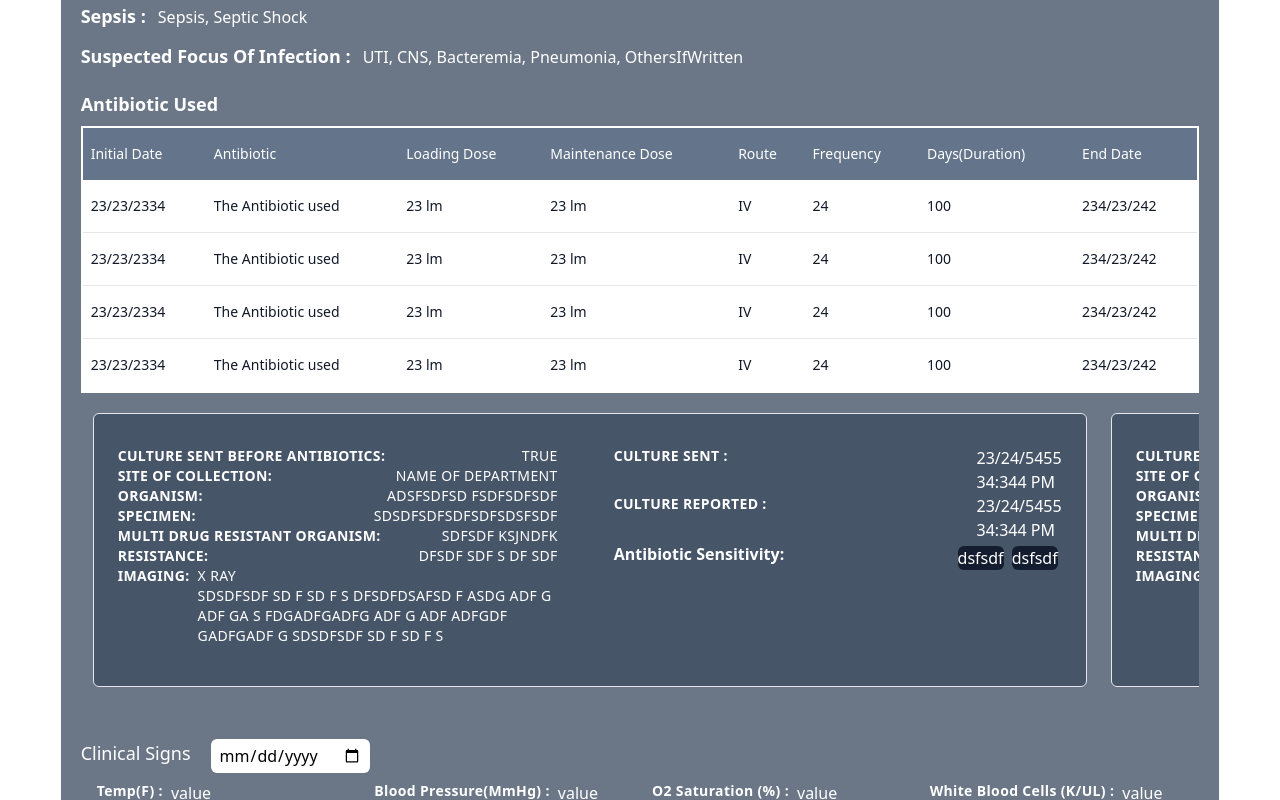
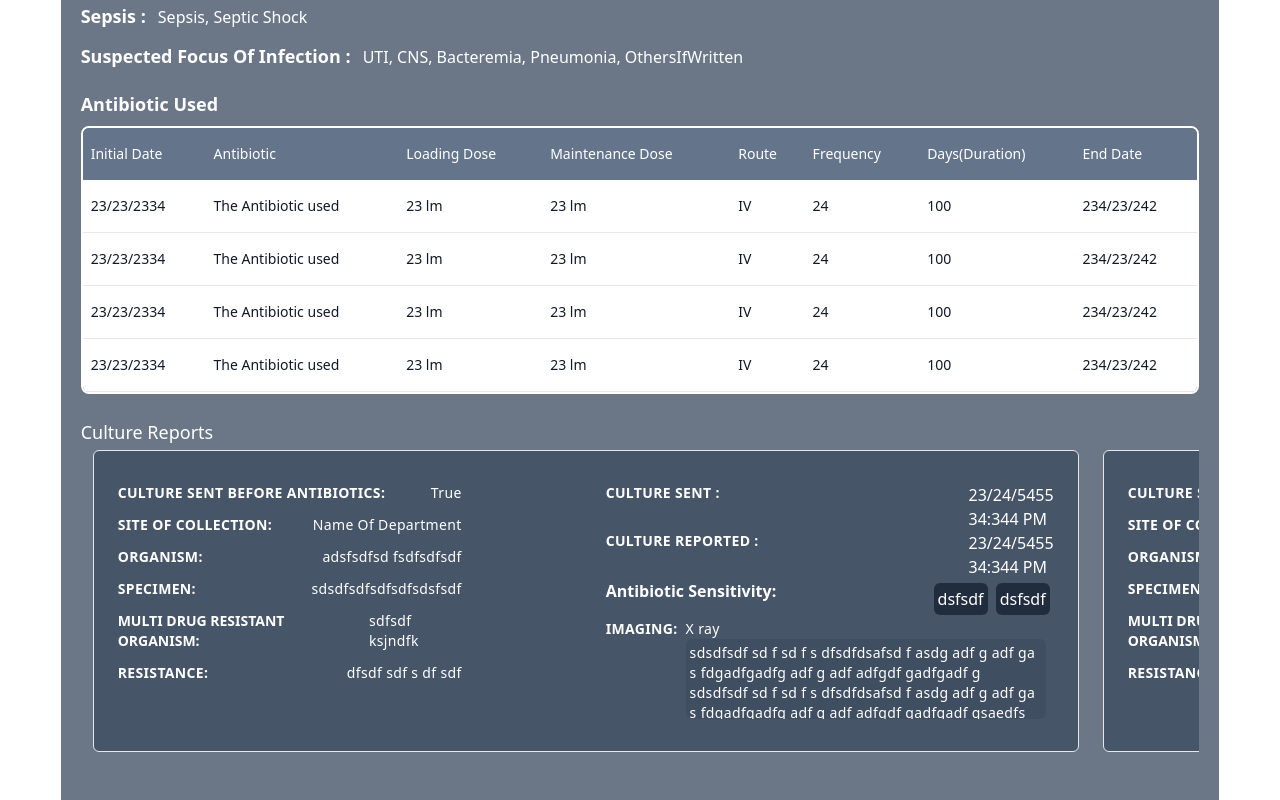
Before and after one commit to anshuman-8/antibiotic-stewardship-site, a Next.js app: page /analysis in a window 1280 px wide. Shown: the part 860-1660 px from the top of the page. Built offline with nearby package versions, Linux system fonts and the light colour scheme.

Commit message:
cultureReport:design change

```diff
--- a/components/ReviewComponents/AntibioticUsed.tsx
+++ b/components/ReviewComponents/AntibioticUsed.tsx
@@ -5,8 +5,8 @@ export default function AntibioticUsed() {
     <div className="flex flex-col">
       <div className="text-lg text-white font-semibold">Antibiotic Used</div>
       <div className="overflow-x-auto sm:-mx-6 lg:-mx-8 py-2 inline-block min-w-full sm:px-2 lg:px-8">
-        <div className="overflow-auto">
-          <table className="min-w-full border-2 border-white rounded-lg">
+        <div className="overflow-auto border-2 border-white rounded-lg">
+          <table className="min-w-full  border-collapse">
             <thead className="bg-slate-500 text-white">
               <tr>
                 <th
--- a/components/ReviewComponents/CultureReports.tsx
+++ b/components/ReviewComponents/CultureReports.tsx
@@ -12,15 +12,15 @@ export default function CultureReports(props: proptype) {
 
   return (
     <div className="border p-2 rounded-md mb-5 min-w-fit mx-3 bg-slate-600 py-4 ">
-      <div className="grid grid-cols-1 lg:grid-cols-2 gap-4 h-[15rem] overflow-y-auto overflow-x-hidden">
+      <div className="grid grid-cols-1 lg:grid-cols-2 gap-2">
         {/* left column */}
-        <div className="p-4 w-[30rem] ">
+        <div className="p-4 max-w-sm space-y-3">
           {/* 1 */}
           <div className="flex flex-row justify-between">
             <p className="mr-2 block uppercase tracking-wide text-sm font-bold text-white">
               Culture Sent Before Antibiotics:{" "}
             </p>
-            <p className="mr-2 block uppercase tracking-wide text-sm text-white">
+            <p className="mr-2 block tracking-wide text-sm text-white">
               True
             </p>
           </div>
@@ -30,7 +30,7 @@ export default function CultureReports(props: proptype) {
             <p className="mr-2 block uppercase tracking-wide text-sm font-bold text-white">
               Site of collection:{" "}
             </p>
-            <p className="mr-2 block uppercase tracking-wide text-sm text-white">
+            <p className="mr-2 block tracking-wide text-sm text-white">
               {"Name Of Department"}
             </p>
           </div>
@@ -40,7 +40,7 @@ export default function CultureReports(props: proptype) {
             <p className="mr-2 block uppercase tracking-wide text-sm font-bold text-white">
               Organism:{" "}
             </p>
-            <p className="mr-2 block uppercase tracking-wide text-sm text-white">
+            <p className="mr-2 block tracking-wide text-sm text-white">
               adsfsdfsd fsdfsdfsdf
             </p>
           </div>
@@ -51,18 +51,18 @@ export default function CultureReports(props: proptype) {
             <p className="mr-2 block uppercase tracking-wide text-sm font-bold text-white">
               Specimen:{" "}
             </p>
-            <p className="mr-2 block uppercase tracking-wide text-sm  text-white">
+            <p className="mr-2 block tracking-wide text-sm  text-white">
               sdsdfsdfsdfsdfsdsfsdf
             </p>
           </div>
 
           {/* 5 */}
 
-          <div className="flex flex-row justify-between">
-            <p className="mr-2 block uppercase tracking-wide text-sm font-bold text-white">
+          <div className="flex flex-row justify-between items-center">
+            <p className="mr-2 uppercase text-sm font-bold text-white">
               Multi Drug Resistant Organism:{" "}
             </p>
-            <p className="mr-2 block uppercase tracking-wide text-sm  text-white">
+            <p className="mr-2 block tracking-wide text-sm  text-white">
               sdfsdf ksjndfk
             </p>
           </div>
@@ -72,26 +72,8 @@ export default function CultureReports(props: proptype) {
             <p className="mr-2 block uppercase tracking-wide text-sm font-bold text-white">
               Resistance:{" "}
             </p>
-            <p className="mr-2 block uppercase tracking-wide text-sm  text-white">
+            <p className="mr-2 block tracking-wide text-sm  text-white">
               dfsdf sdf s df sdf
-            </p>
-          </div>
-
-          {/* 7 */}
-          <div className="flex flex-row justify-between">
-            <p className="mr-2 block uppercase tracking-wide text-sm font-bold text-white">
-              Imaging:{" "}
-            </p>
-            <p className="mr-2 block uppercase tracking-wide text-sm  text-white">
-              <label htmlFor="infection" className="font-medium block">
-                X ray
-              </label>
-              <p>
-                sdsdfsdf sd f sd f s dfsdfdsafsd f asdg adf g adf ga s
-                fdgadfgadfg adf g adf adfgdf gadfgadf g sdsdfsdf sd f sd f s
-                {/* dfsdfdsafsd f asdg adf g adf ga s fdgadfgadfg adf g adf adfgdf
-                gadfgadf g */}
-              </p>
             </p>
           </div>
         </div>
@@ -122,14 +104,32 @@ export default function CultureReports(props: proptype) {
             <label htmlFor="specimen" className="font-semibold text-white">
               Antibiotic Sensitivity:
             </label>
-            <div className="flex justify-between">
-              <div className="bg-slate-900/90 backdrop-blur-sm flex flex-row align-middle w-min rounded-md m-1 text-white">
+            <div className="flex justify-between flex-wrap">
+              <div className="bg-slate-800/90 backdrop-blur-sm h-fit align-middle w-min rounded-md m-1 p-1 text-white">
                 dsfsdf
               </div>
-              <div className="bg-slate-900/90 backdrop-blur-sm flex flex-row align-middle w-min rounded-md m-1 text-white">
+              <div className="bg-slate-800/90 backdrop-blur-sm h-fit align-middle w-min rounded-md m-1 p-1 text-white">
                 dsfsdf
               </div>
+
             </div>
+          </div>
+           {/* 7 */}
+           <div className="flex flex-row justify-between">
+            <p className="mr-2 block uppercase tracking-wide text-sm font-bold text-white">
+              Imaging:{" "}
+            </p>
+            <p className="mr-2 block tracking-wide text-sm  text-white">
+              <label htmlFor="infection" className="font-medium block">
+                X ray
+              </label>
+              <div className="max-h-20 rounded-md overflow-scroll bg-slate-700/30 p-1">
+                sdsdfsdf sd f sd f s dfsdfdsafsd f asdg adf g adf ga s
+                fdgadfgadfg adf g adf adfgdf gadfgadf g sdsdfsdf sd f sd f s
+                dfsdfdsafsd f asdg adf g adf ga s fdgadfgadfg adf g adf adfgdf
+                gadfgadf gsaedfs df s df sd f sdfsdfsdf sd fs df
+              </div>
+            </p>
           </div>
         </div>
       </div>
--- a/components/ReviewComponents/index.tsx
+++ b/components/ReviewComponents/index.tsx
@@ -13,7 +13,8 @@ export default function index() {
       <Diagnosis />
       <InfectionFocus />
       <AntibioticUsed />
-      <div className="flex flex-row overflow-auto my-3">
+      <div className="text-white font-medium mt-4 text-lg">Culture Reports</div>
+      <div className="flex flex-row overflow-auto mb-3 mt-1">
         <CultureReports id={34} />
         <CultureReports id={37} />
         <CultureReports id={32} />
```
